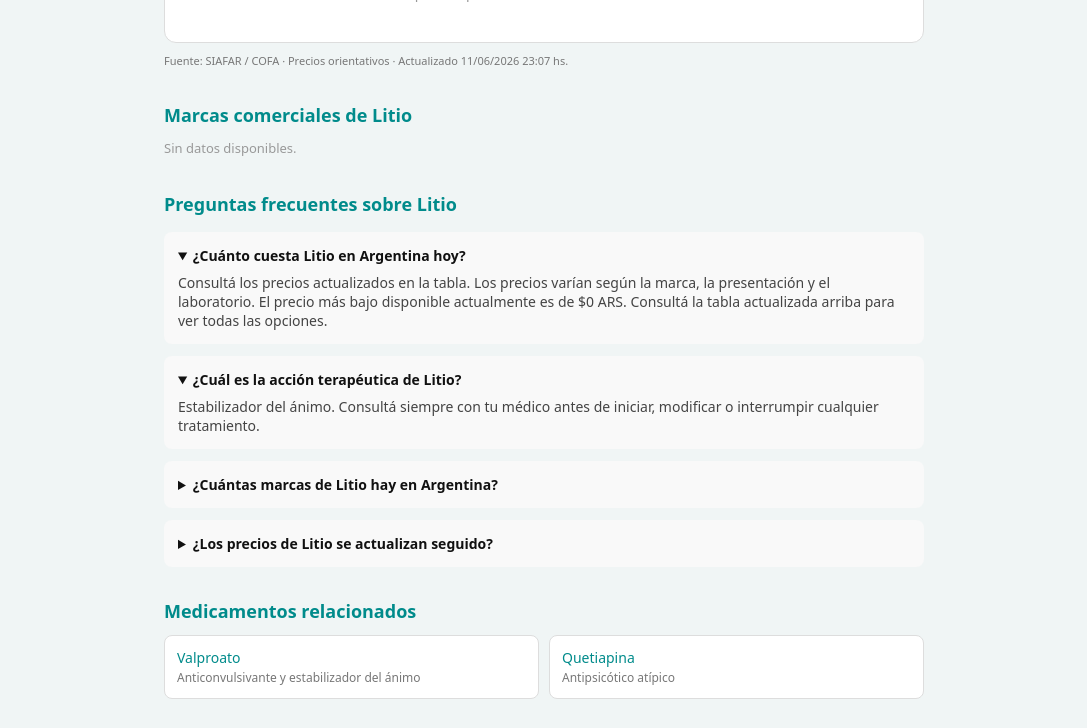
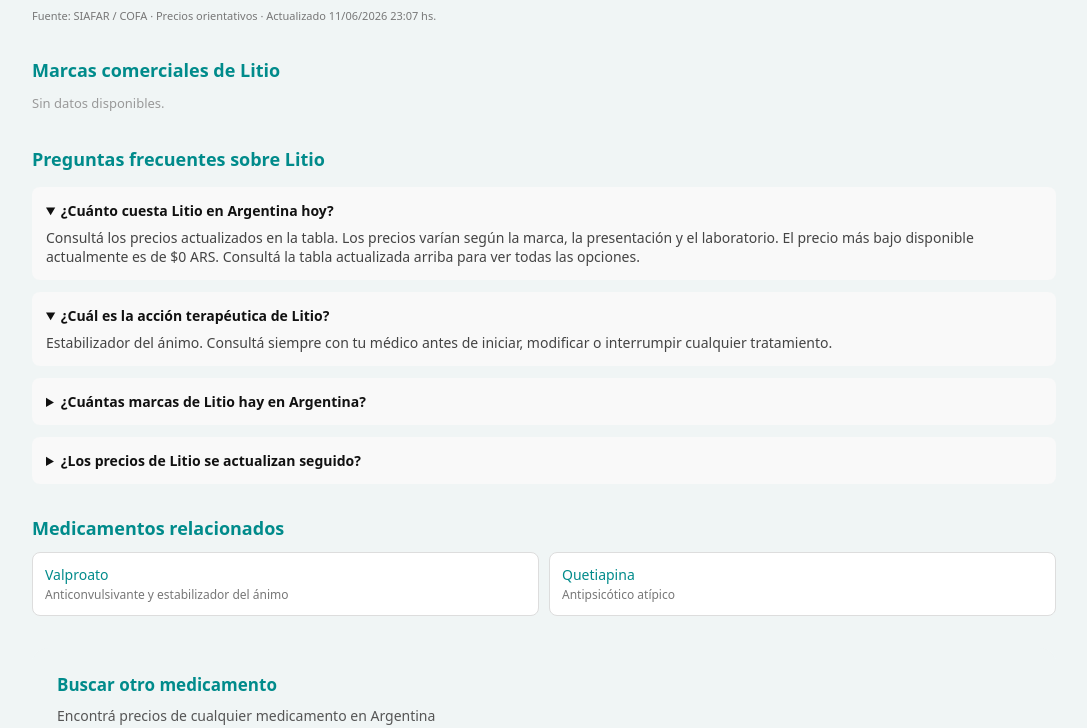
Before and after one commit to psbella/remediar, a plain HTML site: page litio.html in a window 1280 px wide. Shown: the part 605-1333 px from the top of the page, without its empty margins (96-1183 px from the left). Drawn offline with Linux system fonts and the light colour scheme.

Commit message:
Increase max-width of container to 1024px

```diff
--- a/style.css
+++ b/style.css
@@ -32,7 +32,7 @@
 }
 
 .container {
-    max-width: 760px;
+    max-width: 1024px;
     margin: 0 auto;
 }
 
```
